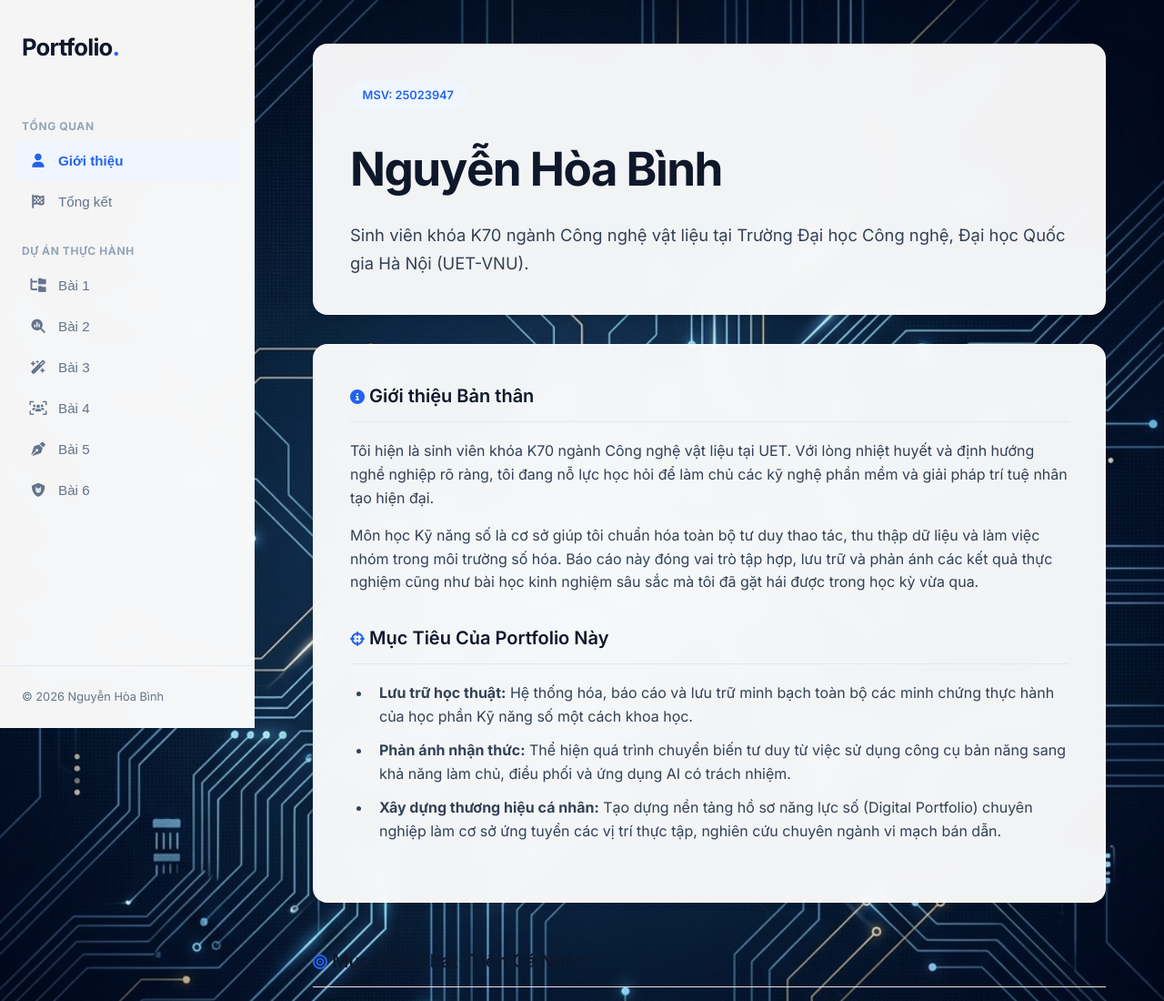
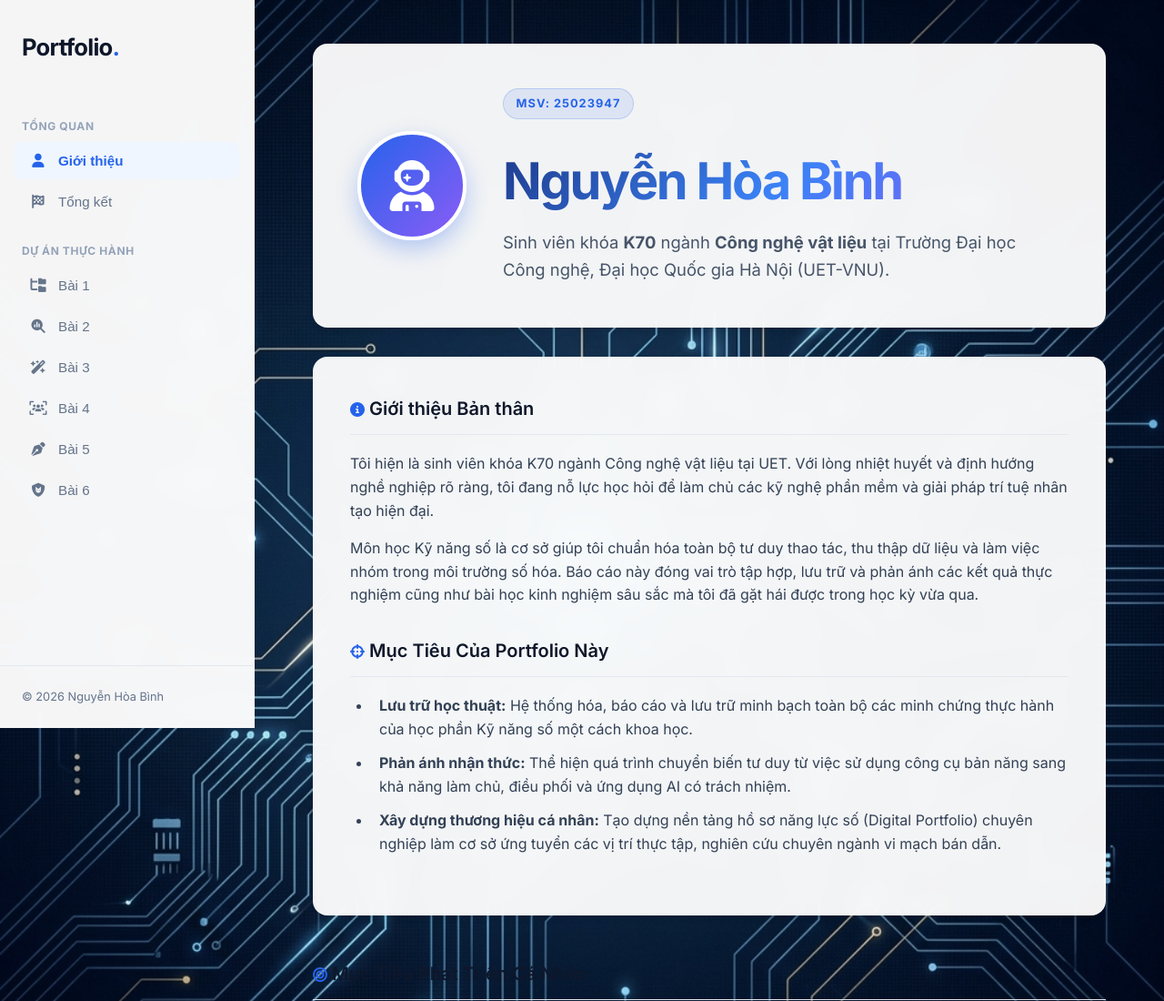
Before and after one commit to binhnhcntt-tech/hoabinh2907, a plain HTML site: page index.html in a window 1280 px wide. Shown: the top 1100 px of the page at 91% size. Drawn offline with Linux system fonts and the light colour scheme.

Commit message:
Enhance hero card with gradient text, avatar, and flex layout

```diff
--- a/index.html
+++ b/index.html
@@ -39,10 +39,15 @@
 
             <!-- ABOUT SECTION -->
             <section id="about" class="section active">
-                <div class="smart-card fade-in" style="margin-bottom: 2rem;">
-                    <span class="pill">MSV: 25023947</span>
-                    <h1 class="page-title" style="font-size: 3.2rem; font-weight: 800; margin-top: 0.5rem; letter-spacing: -0.03em;">Nguyễn Hòa Bình</h1>
-                    <p class="page-desc" style="font-size: 1.15rem; margin-bottom: 0;">Sinh viên khóa K70 ngành Công nghệ vật liệu tại Trường Đại học Công nghệ, Đại học Quốc gia Hà Nội (UET-VNU).</p>
+                <div class="smart-card fade-in" style="margin-bottom: 2rem; display: flex; align-items: center; gap: 2.5rem; padding: 3rem;">
+                    <div style="width: 120px; height: 120px; border-radius: 50%; background: linear-gradient(135deg, var(--primary), #8b5cf6); display: flex; align-items: center; justify-content: center; box-shadow: 0 10px 25px rgba(37, 99, 235, 0.3); flex-shrink: 0; border: 4px solid white;">
+                        <i class="fa-solid fa-user-astronaut" style="font-size: 3.5rem; color: white;"></i>
+                    </div>
+                    <div>
+                        <span class="pill" style="background: rgba(37, 99, 235, 0.1); color: var(--primary); border: 1px solid rgba(37, 99, 235, 0.2); font-weight: 700; letter-spacing: 1px;">MSV: 25023947</span>
+                        <h1 class="page-title" style="font-size: 3.5rem; font-weight: 900; margin-top: 0.5rem; margin-bottom: 0.5rem; letter-spacing: -0.04em; background: linear-gradient(135deg, #1e3a8a, #3b82f6, #8b5cf6); -webkit-background-clip: text; -webkit-text-fill-color: transparent;">Nguyễn Hòa Bình</h1>
+                        <p class="page-desc" style="font-size: 1.15rem; margin-bottom: 0; color: #475569; line-height: 1.6; max-width: 800px;">Sinh viên khóa <strong>K70</strong> ngành <strong>Công nghệ vật liệu</strong> tại Trường Đại học Công nghệ, Đại học Quốc gia Hà Nội (UET-VNU).</p>
+                    </div>
                 </div>
 
                 <div class="smart-card fade-in">
```
